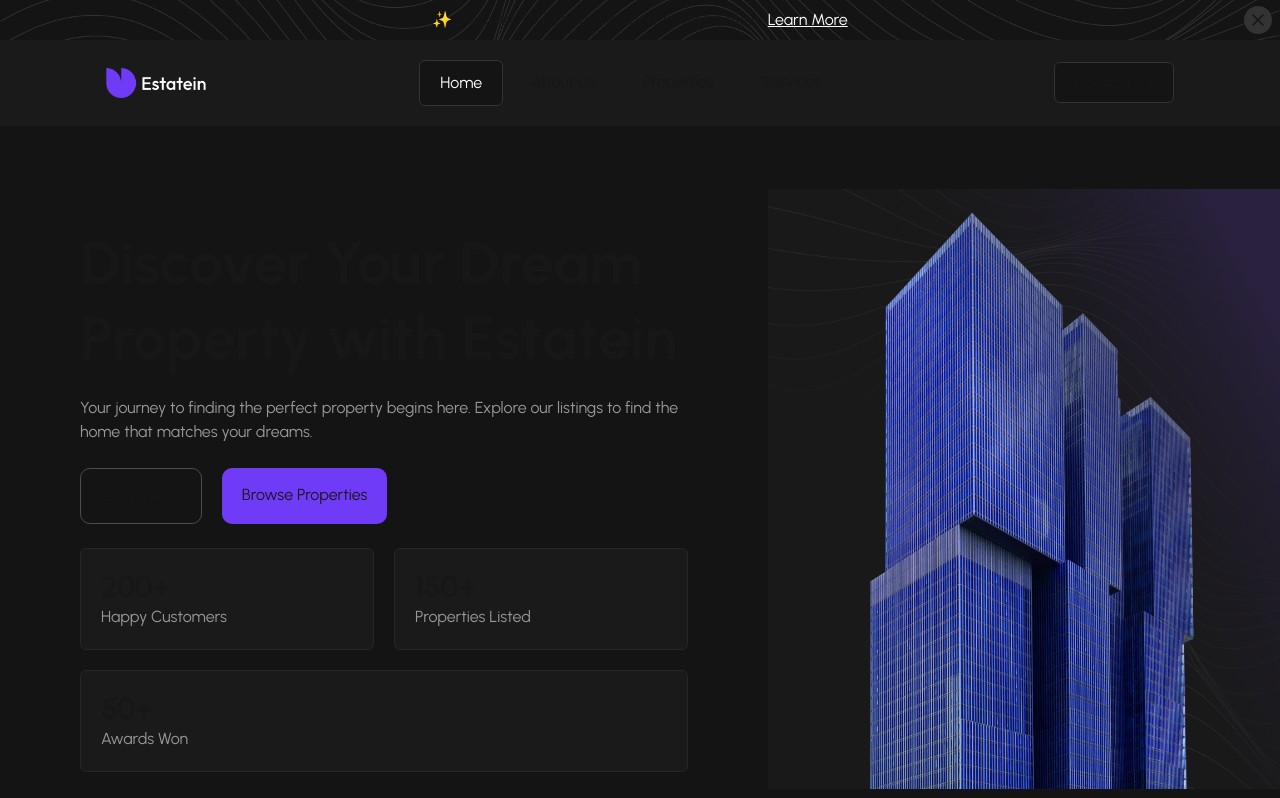
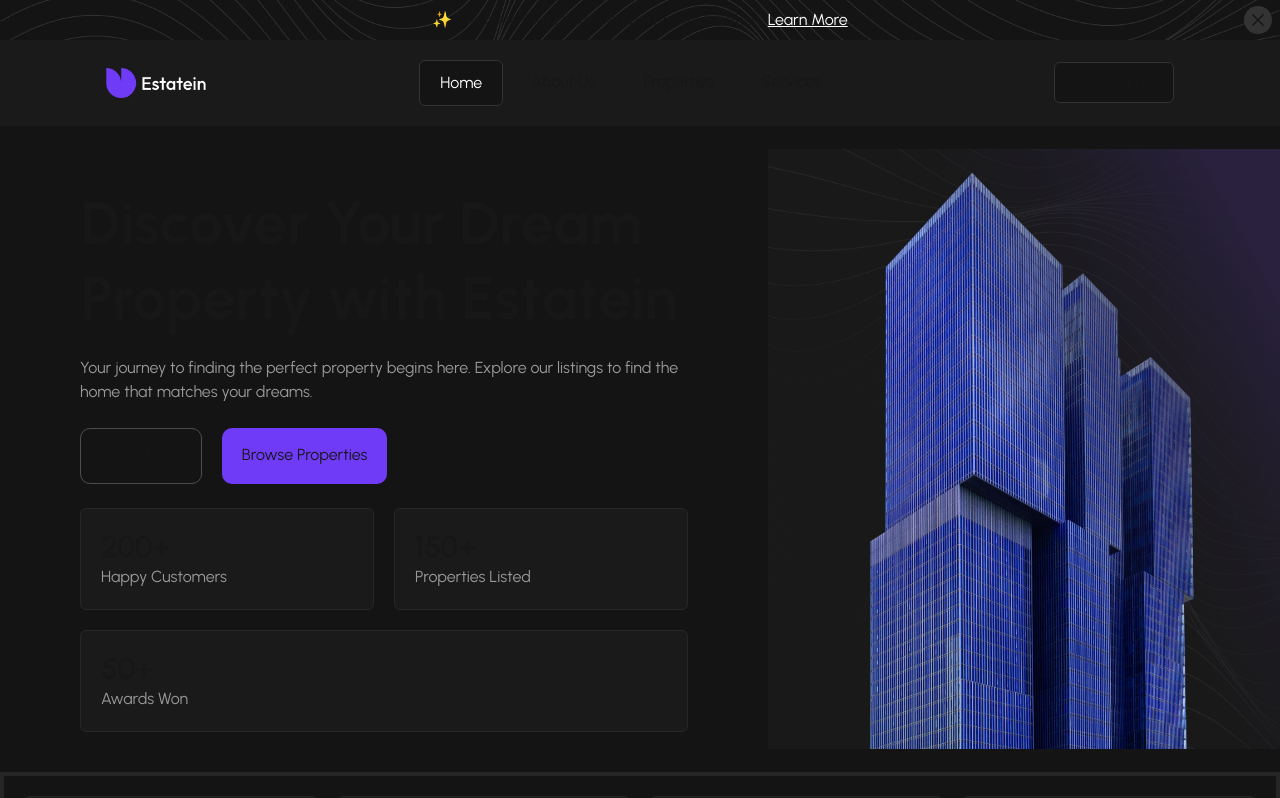
Before and after one commit to hazemAzzam/Estatein, a Next.js app in the folder frontend/: page / in a window 1280 px wide. Shown: the top 798 px of the page. Built offline with nearby package versions, Linux system fonts and the light colour scheme.

Commit message:
remove gap in the layout

```diff
--- a/frontend/src/app/layout.tsx
+++ b/frontend/src/app/layout.tsx
@@ -21,7 +21,7 @@ export default function RootLayout({
   return (
     <html lang="en">
       <body
-        className={`relative ${urbanist.variable} flex flex-col gap-10 bg-gray-08 antialiased min-h-screen`}
+        className={`relative ${urbanist.variable} flex flex-col bg-gray-08 antialiased min-h-screen`}
       >
         <Navbar />
         {children}
```
